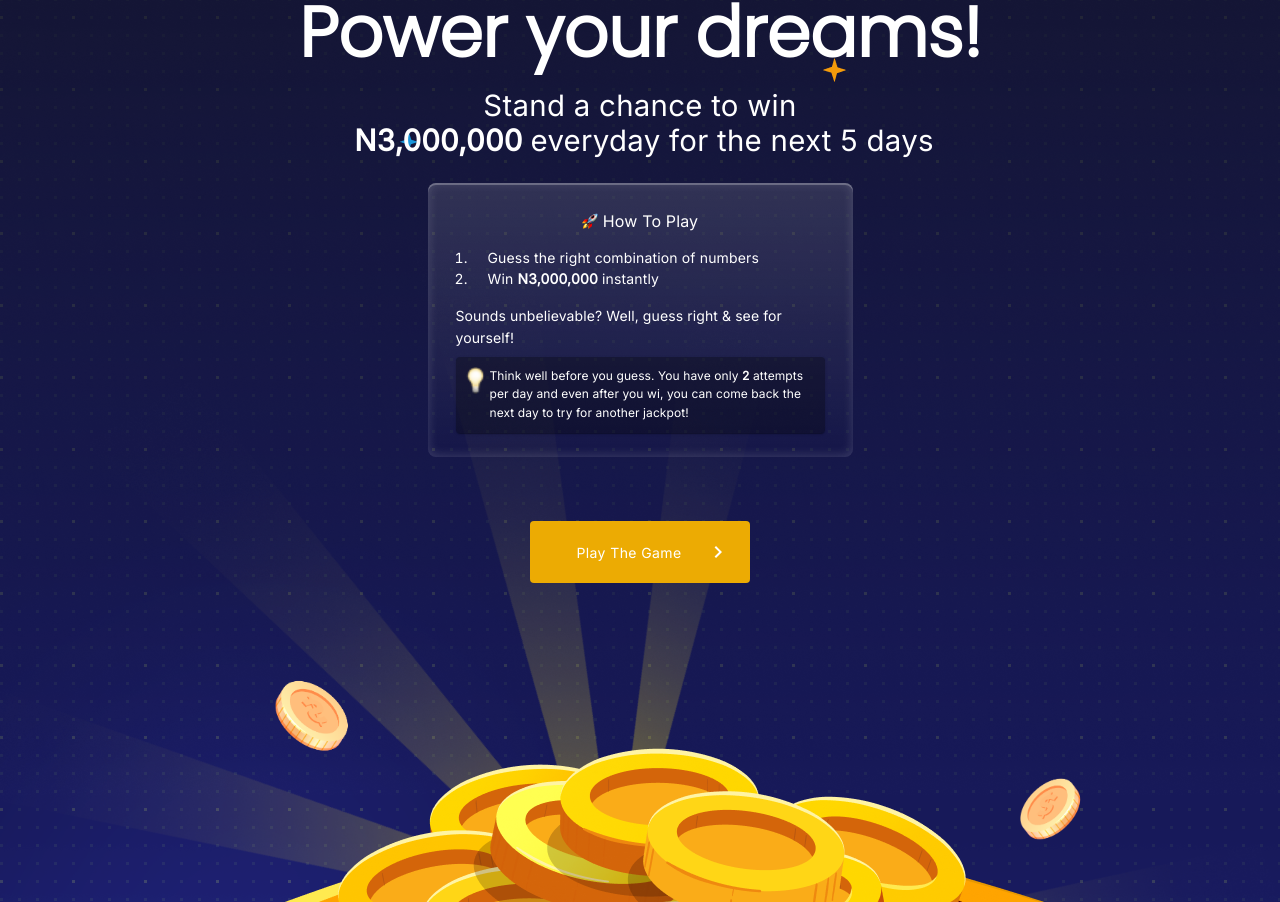
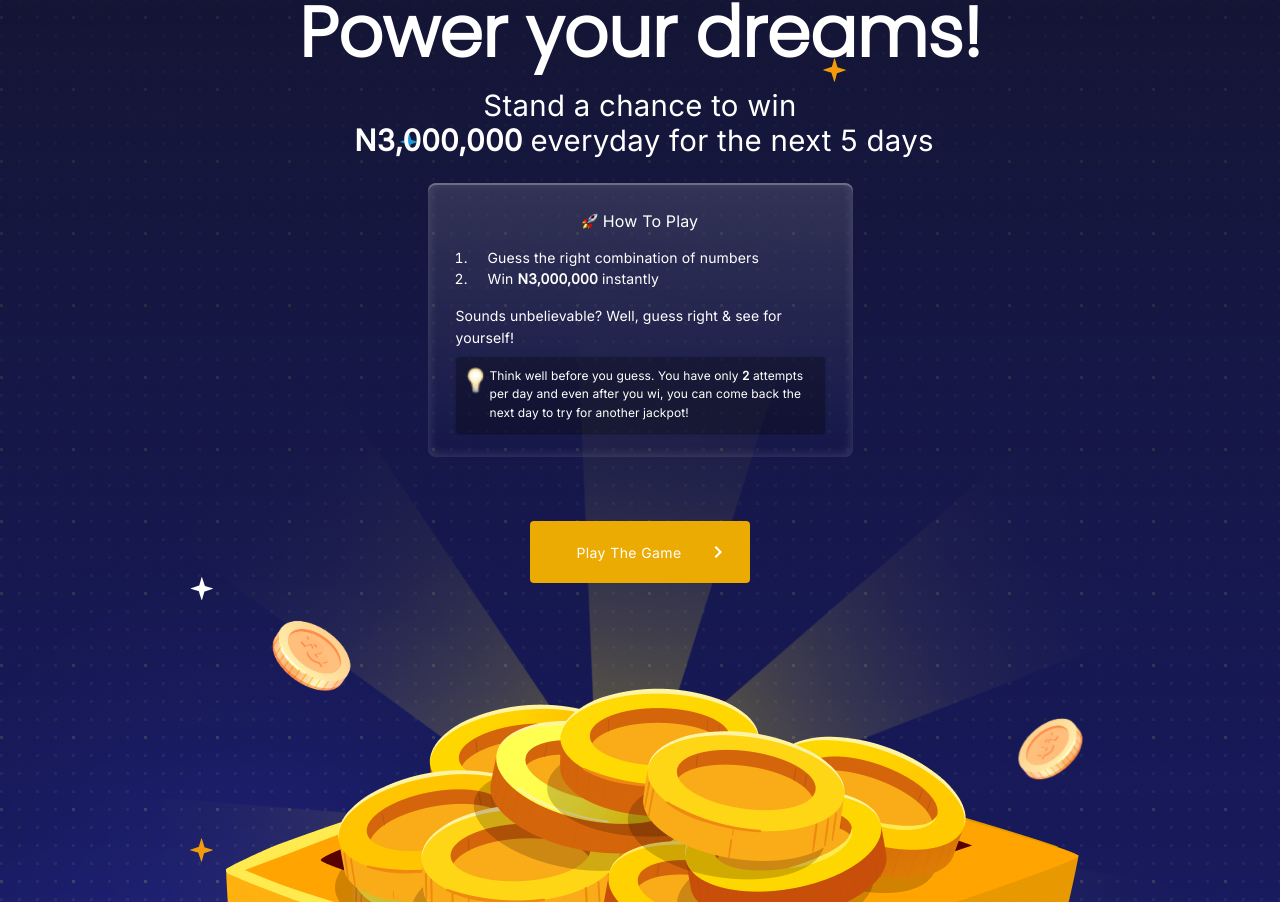
Before and after one commit to usmangq12/Unlock.Power.Dreams, a React (Create React App) app: page / in a window 1280 px wide. Shown: the part 197-1099 px from the top of the page. Built offline with nearby package versions, Linux system fonts and the light colour scheme.

Commit message:
Created torch and apply animation on it.

```diff
--- a/src/App.css
+++ b/src/App.css
@@ -1,20 +1,9 @@
 @import url('https://fonts.googleapis.com/css2?family=Inter&family=Lato&family=Poppins:wght@300&display=swap');
-
-.App {
-  text-align: center;
-}
-
-.App-logo {
-  height: 40vmin;
-  pointer-events: none;
-}
-
 @media (prefers-reduced-motion: no-preference) {
   .App-logo {
     animation: App-logo-spin infinite 20s linear;
   }
 }
-
 @keyframes App-logo-spin {
   from {
     transform: rotate(0deg);
@@ -24,10 +13,15 @@
   }
 }
 .demo {
-  background: linear-gradient(90deg, transparent 1%, rgba(249,238,6,1) 188%);
-  clip-path: polygon(0 100%, 0 0, 100% 32%, 100% 63%);
+  background:linear-gradient(1.87deg, rgba(255, 229, 0, 0.5) -1.18%, rgba(255, 230, 9, 0.435) 3.33%, rgba(255, 231, 23, 0.335) 10.55%, rgba(255, 233, 36, 0.245) 17.77%, rgba(255, 234, 47, 0.17) 25.89%, rgba(255, 234, 56, 0.11) 34.01%, rgba(255, 235, 62, 0.06) 42.13%, rgba(255, 236, 67, 0.025) 51.15%, rgba(255, 236, 70, 0.005) 60.17%, rgba(255, 236, 71, 0) 71.89%);
+    clip-path: polygon(0 0, 100% 0, 28% 139%, 77% 210%);
+    width: 317px;
+    height: 800px;
+    position: absolute;
+    top: -50%;
+    left: 30%;
+   padding: 1rem;
 }
-
 @keyframes rotation {
   from {
       -webkit-transform: rotate(0deg);
--- a/src/components/Game.jsx
+++ b/src/components/Game.jsx
@@ -13,7 +13,6 @@ import {
   Logo,
   Bulb,
   Coin,
-  Torch,
   Plane,
   coinLeft,
   coinRight,
@@ -25,6 +24,7 @@ import {
 import TodayIcon from "@mui/icons-material/Today";
 import ChevronRightIcon from "@mui/icons-material/ChevronRight";
 import { styled } from "@mui/material/styles";
+import { Torch } from "./Torch";
 
 const Img = styled(CardMedia)(({ theme }) => ({
   maxWidth: "100%",
@@ -33,31 +33,8 @@ const Img = styled(CardMedia)(({ theme }) => ({
 
 export const Game = () => {
   return (
-    <Grid
-      container
-      pt={5.5}
-      position={"relative"}
-      overflow={"hidden"}
-      sx={{
-        "&:before, &:after": {
-          position: "absolute",
-          content: '""',
-          width: "100%",
-          height: "100%",
-          background: `url(${Torch})`,
-          backgroundRepeat: "no-repeat",
-          backgroundPosition: "center",
-          zIndex: "-1",
-          transformOrigin: "center bottom",
-        },
-        "&:before": {
-          animation: "rotation 5s infinite linear",
-        },
-        "&:after": {
-          animation: "rotate 5s infinite linear",
-        },
-      }}
-    >
+    <Grid container pt={5.5} position={"relative"} overflow={"hidden"}>
+      <Torch />
       <Grid
         container
         px={{ xs: 2.4, sm: 13 }}
@@ -317,11 +294,29 @@ export const Game = () => {
           sx={{
             lineHeight: 0,
             position: "relative",
-            top: { xs: "14px", sm: "60px" },
             animation: "coin 1s linear",
           }}
         >
-          <img src={Coin} alt="" style={{ maxWidth: "100%" }} />
+          <Img component="img" src={Coin} alt="" />
+          <Img
+            component="img"
+            src={whiteStar}
+            alt=""
+            sx={{
+              position: "absolute",
+              top: { xs: "20px", sm: "-70px" },
+              left: 0,
+            }}
+          ></Img>
+          <Img
+            component="img"
+            src={yellowStar}
+            sx={{
+              position: "absolute",
+              bottom: 40,
+              left: 0,
+            }}
+          ></Img>
           <Grid
             sx={{
               position: "absolute",
@@ -331,13 +326,13 @@ export const Game = () => {
               animation: "coins 3s infinite linear",
             }}
           >
-            <img
+            <Img
+              component="img"
               src={coinLeft}
               alt=""
-              style={{
+              sx={{
                 width: "105px",
                 height: "120px",
-                maxWidth: "100%",
               }}
             />
           </Grid>
@@ -350,10 +345,11 @@ export const Game = () => {
               animation: "coins 3s infinite linear",
             }}
           >
-            <img
+            <Img
+              component="img"
               src={coinRight}
               alt=""
-              style={{ width: "85px", height: "98px", maxWidth: "100%" }}
+              sx={{ width: "85px", height: "98px" }}
             />
           </Grid>
         </Grid>
--- /dev/null
+++ b/src/components/Torch.jsx
@@ -0,0 +1,58 @@
+import React from "react";
+import { Grid } from "@mui/material";
+
+export const Torch = () => {
+  return (
+    <Grid sx={{ display: "flex", justifyContent: "center", width: "100%" }}>
+      <Grid
+        sx={{
+          display: "flex",
+          justifyContent: "center",
+          position: "absolute",
+          height: "100%",
+          bottom: { xs: "-50%", sm: "-30%" },
+          width: "800px",
+          height: "800px",
+          animation: "rotation 8s infinite linear",
+          transformOrigin: "center",
+        }}
+      >
+        <Grid
+          className="demo"
+          sx={{ transform: "rotate(-51.42deg)", transformOrigin: "bottom" }}
+        ></Grid>
+        <Grid
+          className="demo"
+          sx={{ transform: "rotate(-102.85deg)", transformOrigin: "bottom" }}
+        ></Grid>
+        <Grid
+          className="demo"
+          sx={{ transform: "rotate(-154.27deg)", transformOrigin: "bottom" }}
+        ></Grid>
+        <Grid
+          className="demo"
+          sx={{
+            transform: "rotate(51deg)",
+            transformOrigin: "bottom",
+            animation: "torch 5s infinite linear",
+          }}
+        ></Grid>
+        <Grid
+          className="demo"
+          sx={{ transform: "rotate(102.85deg)", transformOrigin: "bottom" }}
+        ></Grid>
+        <Grid
+          className="demo"
+          sx={{ transform: "rotate(154.27deg)", transformOrigin: "bottom" }}
+        ></Grid>
+        <Grid
+          className="demo"
+          sx={{
+            transformOrigin: "bottom",
+            animation: "torch1 5s infinite linear",
+          }}
+        ></Grid>
+      </Grid>
+    </Grid>
+  );
+};
```
Also changed, not shown: 1 other file (tests, documents, lock files or other folders).
